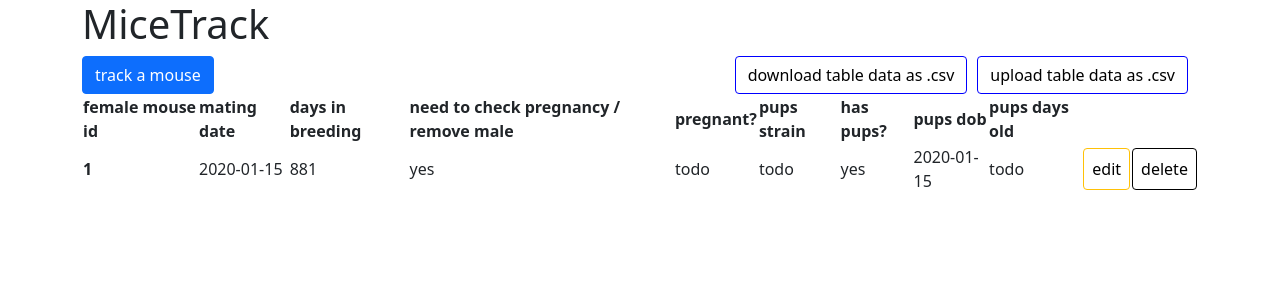
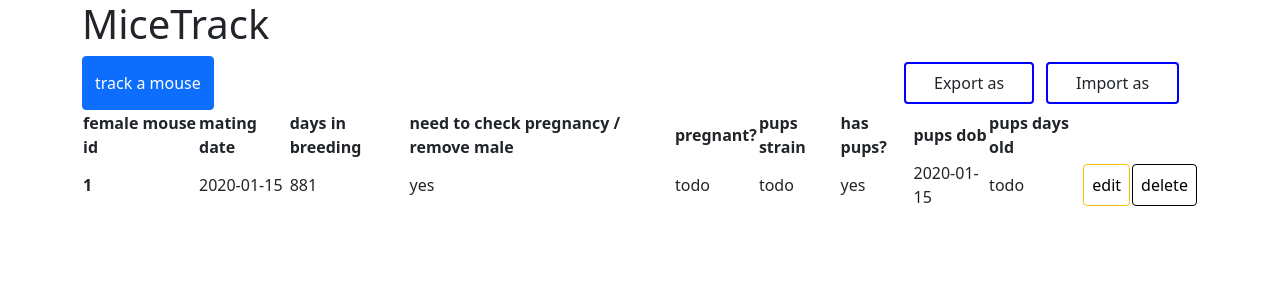
Before and after one commit to akaomy/miceTrack, a Flask app: page / in a window 1280 px wide. Shown: the top 300 px of the page. Run offline with Flask 2, Linux system fonts and the light colour scheme; tables that the repository leaves empty hold one stand-in row (values such as "Sample post"); some libraries are stand-ins or nearby versions.

Commit message:
temp css for dropdown for import/export data

```diff
--- a/static/app.jsx
+++ b/static/app.jsx
@@ -177,19 +177,41 @@ function App() {
                 >
                     track a mouse
                 </button>
-                <div className="buttons-wrapper">
+                <div className="dropdown-wrapper">
+                    <div class="dropdown">
+                        <span className="btn">Export as</span>
+                        <div class="dropdown-content">
                             <a
                                 href="/track-mice/export"
                                 className="btn btn-warning btn-csv"
                             >
-                        download table data as .csv
+                                CSV
+                            </a>
+                            <a
+                                href="/track-mice/export"
+                                className="btn btn-warning btn-csv"
+                            >
+                                XLS
+                            </a>
+                        </div>
+                    </div>
+                    <div class="dropdown">
+                        <span className="btn">Import as</span>
+                        <div class="dropdown-content">
+                            <a
+                                onClick={openUploadFile}
+                                className="btn btn-warning btn-csv"
+                            >
+                                CSV
                             </a>
                             <a
                                 onClick={openUploadFile}
                                 className="btn btn-warning btn-csv"
                             >
-                        upload table data as .csv
+                                XLS
                             </a>
+                        </div>
+                    </div>
                 </div>
                 {uploadFilePopup && <UploadFile openUploadFile={openUploadFile} />}
             </div>
--- a/static/custom.css
+++ b/static/custom.css
@@ -36,3 +36,30 @@
   border: 1px solid blue;
   margin-right: 10px;
 }
+
+.dropdown-wrapper {
+  width: 300px;
+}
+
+.dropdown {
+  position: relative;
+  display: inline-block;
+  border: 2px solid blue;
+  border-radius: 4px;
+  padding: 0 5% 0 5%;
+  margin: 2%;
+}
+
+.dropdown-content {
+  display: none;
+  position: absolute;
+  background-color: #f9f9f9;
+  min-width: 160px;
+  box-shadow: 0px 8px 16px 0px rgba(0,0,0,0.2);
+  padding: 12px 16px;
+  z-index: 1;
+}
+
+.dropdown:hover .dropdown-content {
+  display: block;
+}
```
Lines whose indentation alone changed are shown as unchanged.
